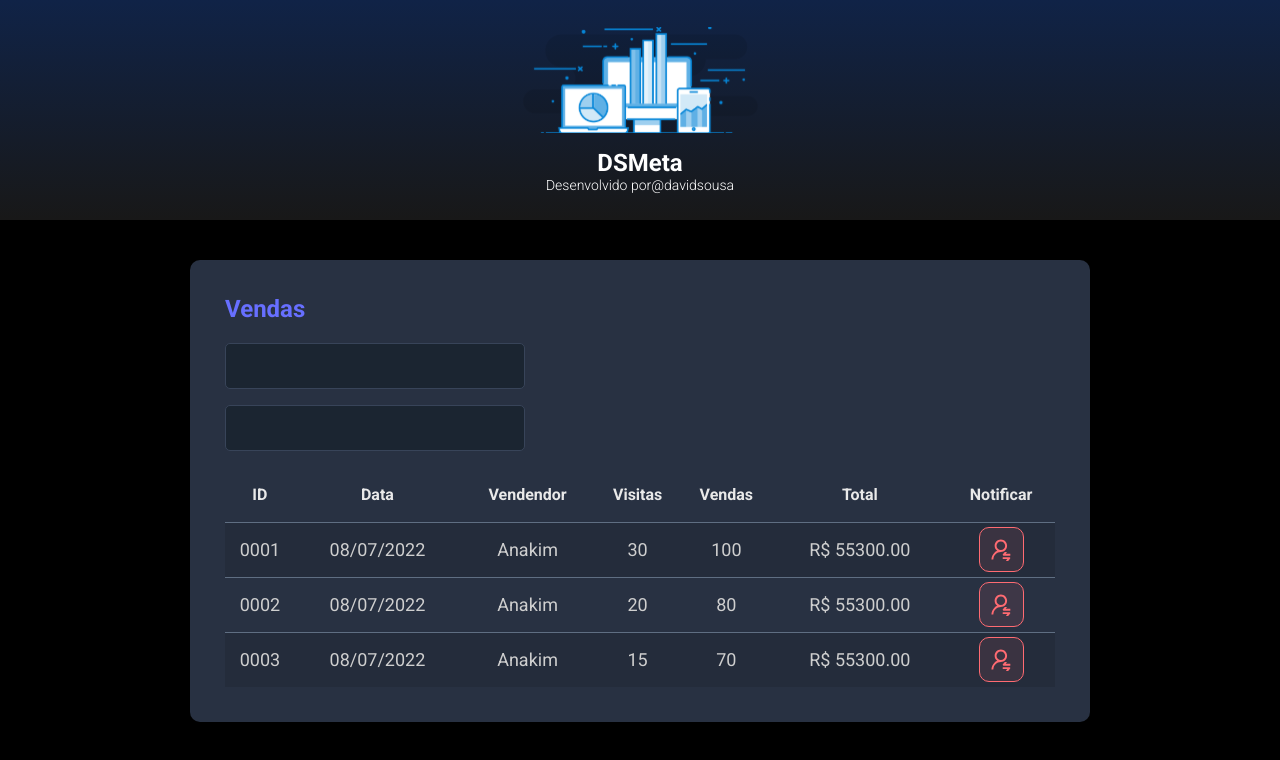
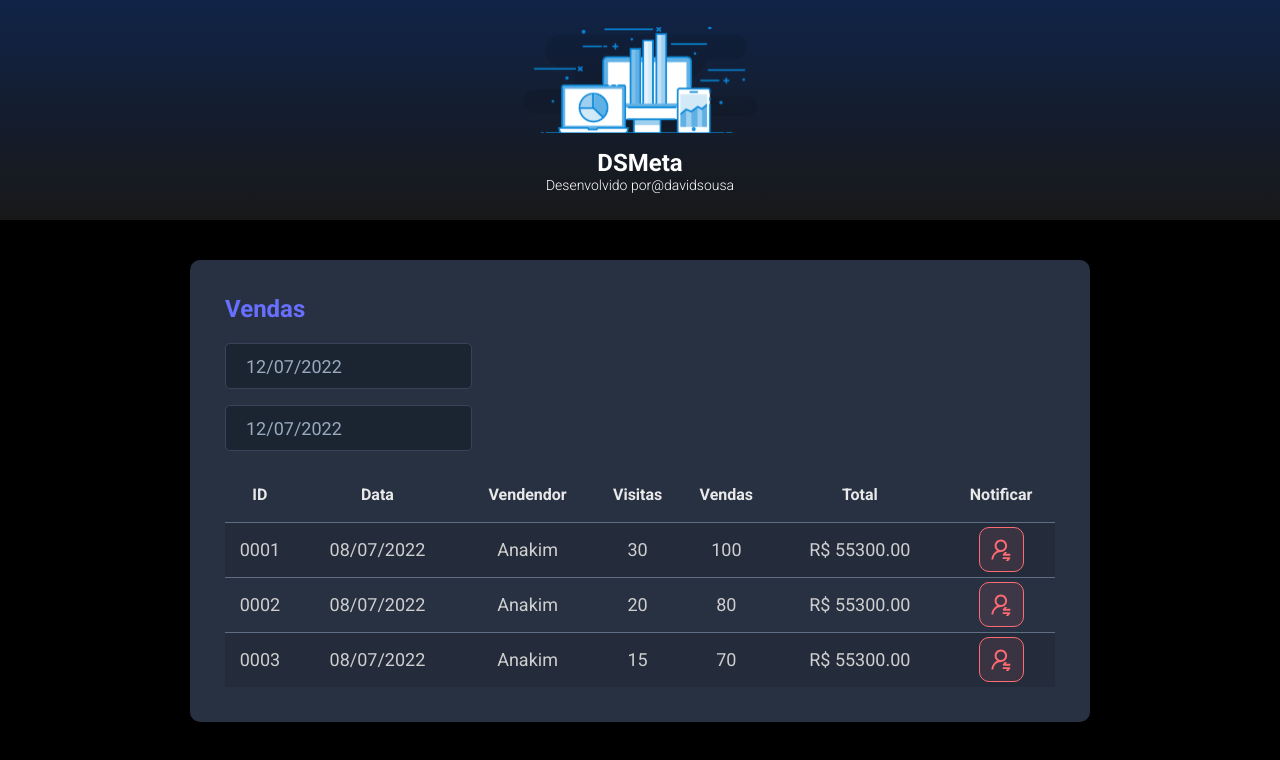
Before and after one commit to d86david/dsmeta, a React (Vite) app in the folder frontend/: page / in a window 1280 px wide. Shown: the top 760 px of the page. Built offline with nearby package versions, Linux system fonts and the light colour scheme.

Commit message:
DatePicker

```diff
--- a/frontend/package.json
+++ b/frontend/package.json
@@ -8,7 +8,9 @@
     "preview": "vite preview"
   },
   "dependencies": {
+    "@types/react-datepicker": "4.4.2",
     "react": "^18.0.0",
+    "react-datepicker": "4.8.0",
     "react-dom": "^18.0.0"
   },
   "devDependencies": {
--- a/frontend/src/recursos/componentes/cardsVendas/index.tsx
+++ b/frontend/src/recursos/componentes/cardsVendas/index.tsx
@@ -1,3 +1,5 @@
+import DatePicker from "react-datepicker";
+import "react-datepicker/dist/react-datepicker.css";
 import React from "react"
 import BotaoNotificar from "../botaoNotificacao"
 import './styles.css'
@@ -9,10 +11,20 @@
                 <h2 className="dsmeta-titulo-vendas">Vendas</h2>
                 <div>
                     <div className="dsmeta-controle-formulario-container">
-                        <input className="dsmeta-controle-formulario" type="text" />
+                        <DatePicker
+                            selected={new Date()}
+                            onChange={(date: Date) => { }}
+                            className="dsmeta-controle-formulario"
+                            dateFormat="dd/MM/yyyy"
+                        />
                     </div>
                     <div className="dsmeta-controle-formulario-container">
-                        <input className="dsmeta-controle-formulario" type="text" />
+                        <DatePicker
+                            selected={new Date()}
+                            onChange={(date: Date) => { }}
+                            className="dsmeta-controle-formulario"
+                            dateFormat="dd/MM/yyyy"
+                        />
                     </div>
                 </div>
 
```
Also changed, not shown: 1 other file (tests, documents, lock files or other folders).
